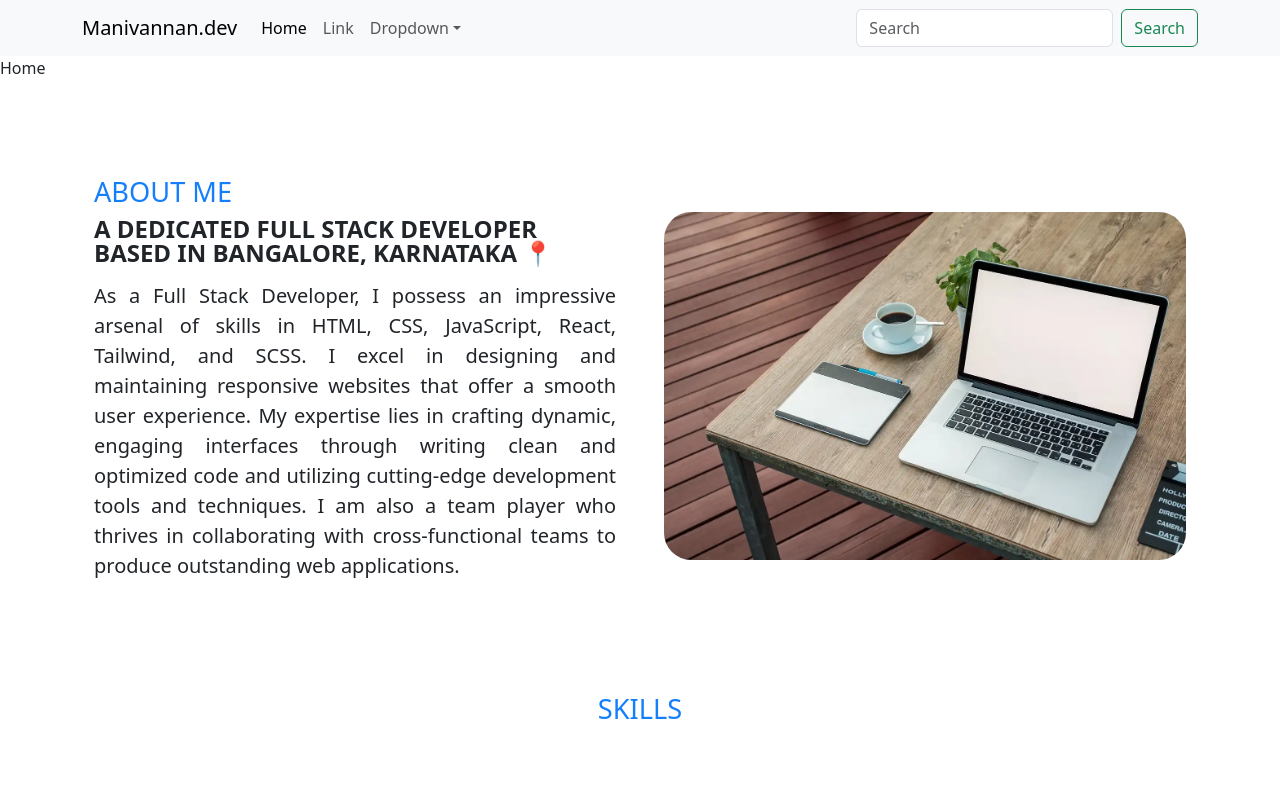
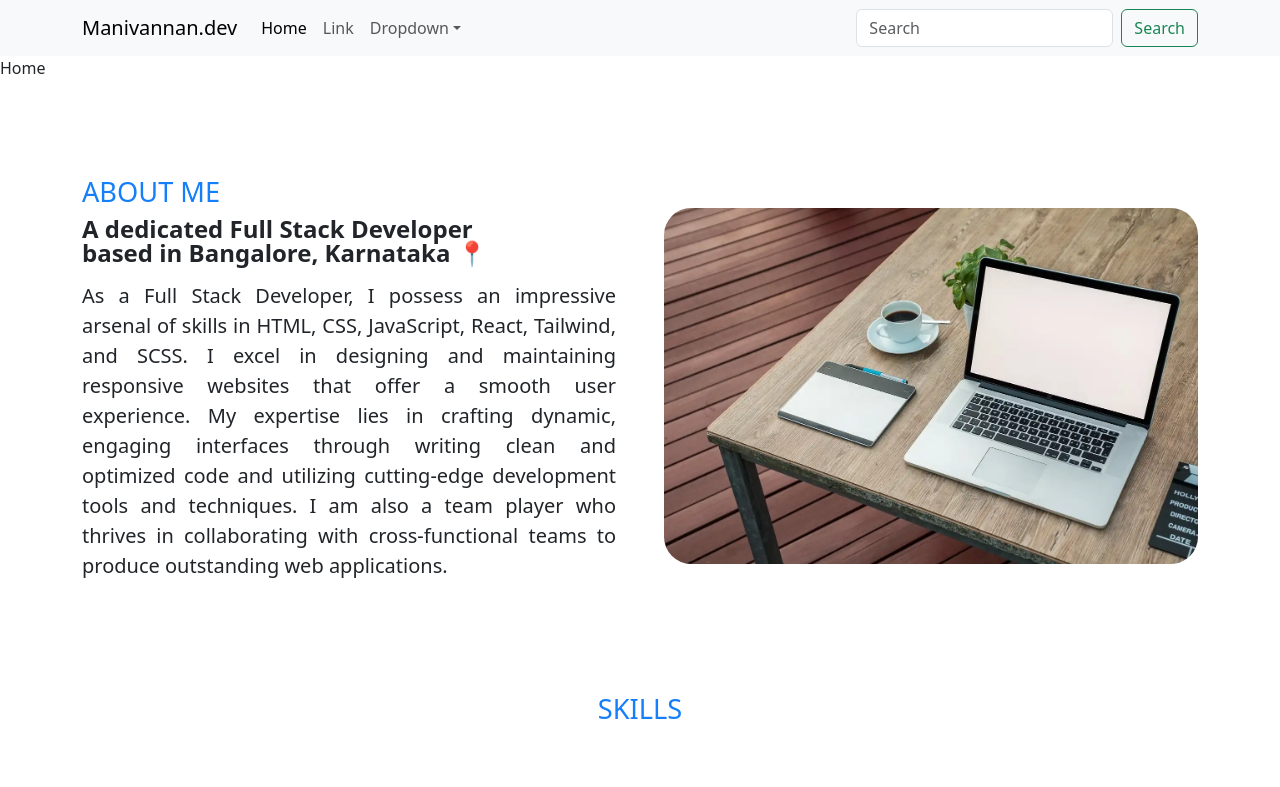
Before and after one commit to Manivannan-SenthamaraiKannan/manivannan.dev, a React (Create React App) app: page / in a window 1280 px wide. Shown: the top 787 px of the page. Built offline with nearby package versions, Linux system fonts and the light colour scheme.

Commit message:
Changes in the about component

```diff
--- a/src/Components/About.js
+++ b/src/Components/About.js
@@ -5,14 +5,14 @@ import aboutImg from '../Images/aboutImg.png'
 const About = () => {
     return (
         <section className="about" id="about">
-            <div className="container col-xxl-8 px-4 py-5">
+            <div className="container col-xxl-8 py-5">
                 <div className="row flex-lg-row-reverse align-items-center g-5 py-5">
                     <div className="col-10 col-sm-8 col-lg-6">
                         <img src={aboutImg} style={{ borderRadius: '1.7rem' }} className="d-block mx-lg-auto img-fluid" alt="mee" width="700" height="500" loading="lazy" />
                     </div>
                     <div className="col-lg-6">
                         <h3 style={{ color: "#147efb", fontSize: '1.7rem', textTransform: 'uppercase' }}>About me</h3>
-                        <h4 className="fw-bold lh-1 mb-3" style={{ textTransform: 'uppercase', textAlign: 'justify' }}>A dedicated Full Stack Developer <br /> based in Bangalore, Karnataka 📍</h4>
+                        <h4 className="fw-bold lh-1 mb-3" style={{ textAlign: 'justify' }}>A dedicated Full Stack Developer <br /> based in Bangalore, Karnataka 📍</h4>
                         <p className="lead" style={{ textAlign: 'justify' }}>As a Full Stack Developer, I possess an impressive arsenal of skills in HTML,
                             CSS, JavaScript, React, Tailwind, and SCSS. I excel in designing and maintaining
                             responsive websites that offer a smooth user experience. My expertise lies in crafting dynamic,
```
